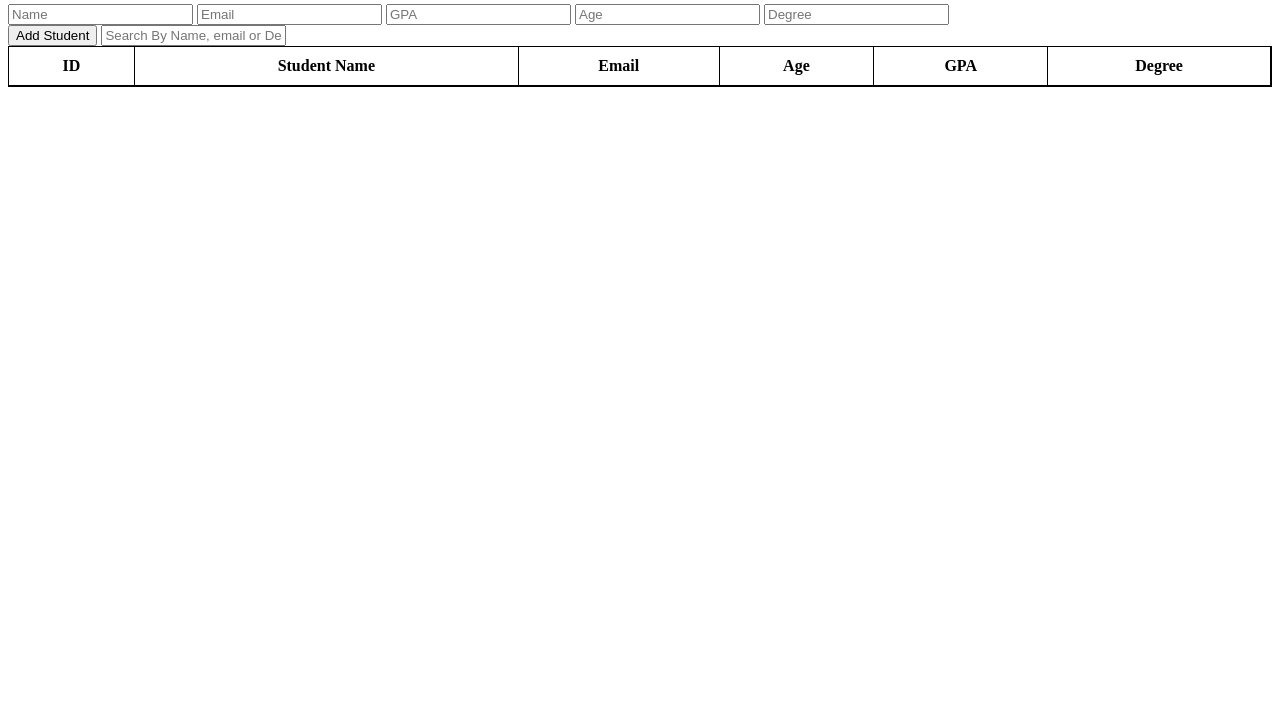
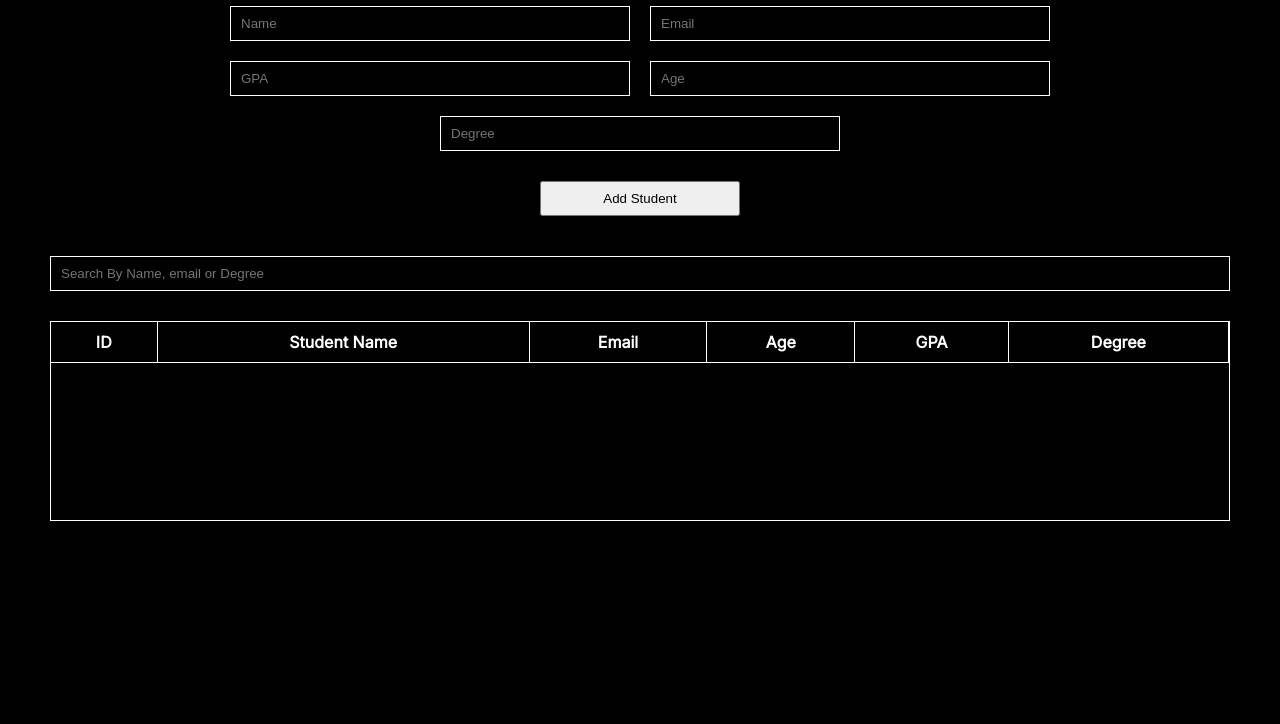
Before and after one commit to areebkhan274427/Module2Test, a plain HTML site: page index.html in a window 1280 px wide. Shown: the part 76-800 px from the top of the page. Drawn offline with Linux system fonts and the light colour scheme.

Commit message:
Css Changes

```diff
--- a/index.html
+++ b/index.html
@@ -7,8 +7,14 @@
     <title>Document</title>
     <link rel="stylesheet" href="./style.css">
     <link rel="stylesheet" href="https://cdnjs.cloudflare.com/ajax/libs/font-awesome/4.7.0/css/font-awesome.min.css">
+    <link rel="preconnect" href="https://fonts.googleapis.com">
+    <link rel="preconnect" href="https://fonts.gstatic.com" crossorigin>
+    <link href="https://fonts.googleapis.com/css2?family=Inter&display=swap" rel="stylesheet">
 </head>
 <body>
+
+
+    <div class="container">
         <h1 style="text-align: center;">Student Management Crud</h1>
         <div class="input-container">
             <input type="text" placeholder="Name" id="name">
@@ -18,11 +24,14 @@
             <input type="text" placeholder="Degree" id="degree">
         </div>
 
+        <div class='button'>
             <button type="submit" id="submit" onclick="addStudent()">Add Student</button>
+        </div>
 
-    <input type="text" id="search" onkeyup="search()" placeholder="Search By Name, email or Degree">
 
-    <table id="table">
+        <input class="search" type="text" id="search" onkeyup="search()" placeholder="Search By Name, email or Degree">
+
+        <table class="table" id="table">
             <thead>
                 <tr>
                     <th>ID</th>
@@ -37,6 +46,8 @@
             <tbody id="tbody">
             </tbody>
         </table>
+    </div>
+
     <script src="./script.js"></script>
 </body>
 </html>
--- a/script.js
+++ b/script.js
@@ -34,7 +34,7 @@ function addStudent(){
     document.getElementById('age').value="";
     document.getElementById('grade').value="";
     document.getElementById('degree').value="";
-
+    console.log(students);
     showTable();
 }
 
@@ -75,7 +75,7 @@ function showTable(){
                 grade.innerHTML = student[key];
             }
             else
-            degree.innerHTML = `<div>${student[key]}</div> <li onClick="edit(${student['ID']})" class='fa'>&#xf044;</li> <li onClick="del(${student['ID']})" class='fa'>&#xf1f8;</li> `;
+            degree.innerHTML = `<div>${student[key]}</div> <div class="icons"><a onClick="edit(${student['ID']})" class='fa'>&#xf044;</a> <a onClick="del(${student['ID']})" class='fa'>&#xf1f8;</a> </div> `;
             // degree.innerHTML = student[key] + "  <li class='fa'>&#xf044;</li>";
 
             row.appendChild(id);
--- a/style.css
+++ b/style.css
@@ -1,21 +1,88 @@
-table{
-    border: 1px solid black;
+body{
+    background-color: black;
+    color: white;
+    margin: 0;
+    font-family: 'Inter', sans-serif;
+}
+*{
+    box-sizing: border-box;
+}
+a:hover{
+    cursor: pointer;
+}
+
+.container{
+    margin: 20px 50px;
+}
+
+.input-container{
+    width: 100%;
+    display: flex;
+    flex-flow: row wrap;
+    justify-content: center;
+    gap: 20px;
+    padding: 0;
+
+}
+.input-container input{
+    background-color: black;
+    border: 1px solid white;
+    height: 35px;
+    padding-left: 10px;
+    width: 400px;
+    color: white;
+}
+
+.icons{
+    margin-top: 10px;
+    display: flex;
+    justify-content: center;
+    gap:10px
+}
+.table{
+    border: 1px solid white;
     width:100%;
     border-spacing: 0;
+    min-height: 200px;
+    overflow-x: auto;
 }
 
 th,td{
     text-align: center;
 }
 th{
-    border-bottom: 1px solid black;
-    border-right: 1px solid black;
+    border-bottom: 1px solid white;
+    border-right: 1px solid white;
     padding: 10px;
 }
 td{
     padding: 10px;
-    border-right: 1px solid black;
+    border-right: 1px solid white;
 }
 tbody{
     height: auto;
 }
+
+.search{
+    width:100%;
+    background-color: black;
+    border: 1px solid white;
+    height: 35px;
+    padding: 0;
+    margin-bottom: 30px;
+    margin-top: 20px;
+    width:100%;
+    padding-left: 10px;
+    color: white;
+}
+
+.button{
+    display: flex;
+    justify-content: center;
+}
+.button button{
+    height: 35px;
+    width: 200px;
+    margin: 20px;
+    margin-top: 30px;
+}
```
Lines whose indentation alone changed are shown as unchanged.
